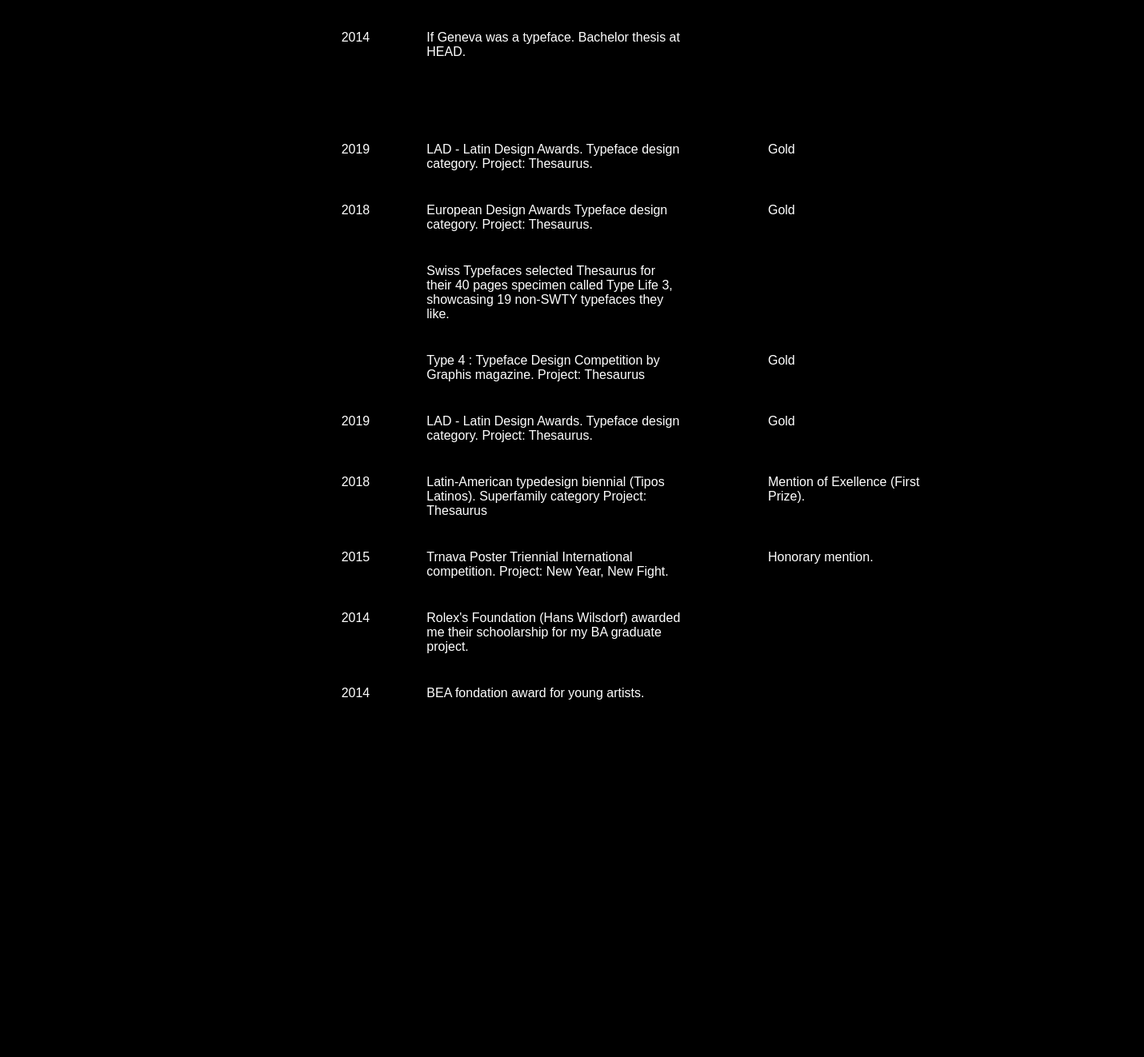
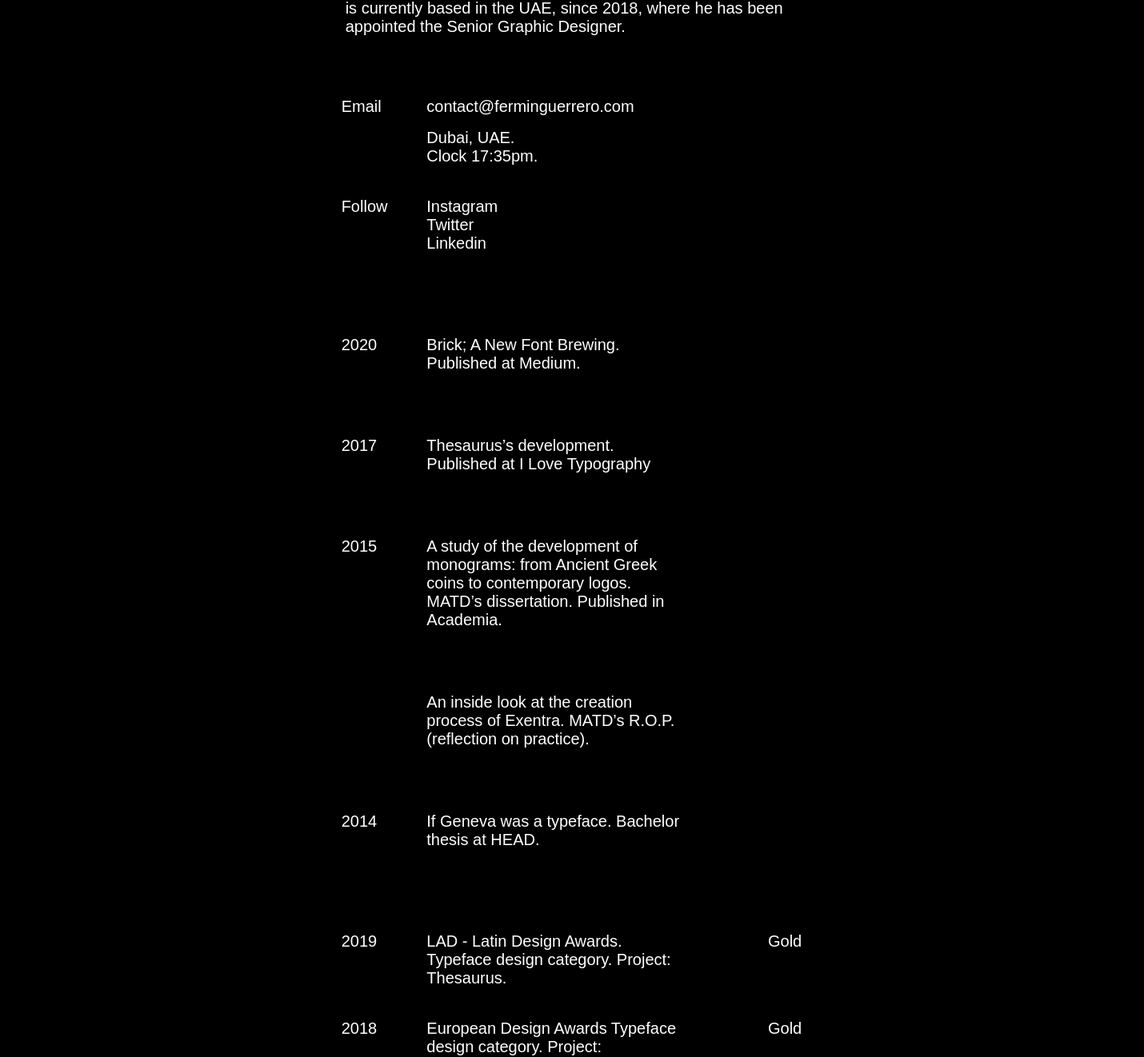
Before and after one commit to lalidiaz/FerminGuerreroWeb-NextJs, a Next.js app: page /about in a window 1280 px wide. Shown: the part 1328-2650 px from the top of the page at 80% size, 1430 px wide, since content can reach past the window. Before the commit the page ends 2244 px from the top, so only its background shows below. Built offline with nearby package versions, Linux system fonts and the light colour scheme; a web font is replaced by a local one.

Commit message:
add a button to top on scroll about page, fixes on about page

```diff
--- a/components/Awards/index.js
+++ b/components/Awards/index.js
@@ -4,29 +4,17 @@ import Grid from '@material-ui/core/Grid'
 import Box from '@material-ui/core/Box'
 
 const useStyles = makeStyles((theme) => ({
-  root: {
-    flexGrow: 1,
-    height: 30,
-    alignItems: 'center',
-    padding: '3px 30px 0px 30px',
-  },
-  li: {
-    listStyle: 'none',
-  },
-  a: {
-    textDecoration: 'none',
-    color: 'white',
-  },
-  premio:{
-    cursor:'pointer',
+  text: {
+    fontSize:20,
+    color:'white',
   }
 }))
 
 const Awards = () => {
   const classes = useStyles()
   return (
-    <>
-      <Grid item xs={12} container>
+    <section className={classes.text}>
+      <Grid item xs={12} container >
         <Grid container direction="row">
           <Grid item xs={0} lg={4} sm={4} />
           <Grid item xs={3} lg={1} sm={1}>
@@ -35,7 +23,7 @@ const Awards = () => {
             </Box>
           </Grid>
           <Grid item xs={6} lg={3} sm={3}>
-            <Box mb={5} mt={3} className={classes.premio}>
+            <Box mb={5} mt={3} >
               LAD - Latin Design Awards. Typeface design category. Project:
               Thesaurus.
             </Box>
@@ -61,7 +49,9 @@ const Awards = () => {
           </Grid>
           <Grid item lg={1}/>
           <Grid item xs={3} lg={2}>
+            <Box className={classes.text}>
             Gold
+            </Box>
           </Grid>
         </Grid>
       </Grid>
@@ -93,7 +83,9 @@ const Awards = () => {
           </Grid>
           <Grid item lg={1} />
           <Grid item xs={3} lg={2}>
-            Gold
+            <Box>
+             Gold
+            </Box>
           </Grid>
         </Grid>
       </Grid>
@@ -185,7 +177,7 @@ const Awards = () => {
           <Grid item xs={3} lg={2} />
         </Grid>
       </Grid>
-    </>
+    </section>
   )
 }
 export default Awards;
--- a/components/Background/index.js
+++ b/components/Background/index.js
@@ -5,10 +5,10 @@ import { makeStyles } from '@material-ui/core/styles';
 
 const useStyles = makeStyles((theme) => ({
   background: {
-    fontSize:22,
+    fontSize:20,
+    padding: 5,
   },
 }))
-
 
 const Background = () => {
   const classes = useStyles()
--- a/components/Contact/index.js
+++ b/components/Contact/index.js
@@ -3,19 +3,18 @@ import Grid from '@material-ui/core/Grid'
 import Box from '@material-ui/core/Box'
 
 const useStyles = makeStyles((theme) => ({
-  root: {
-    flexGrow: 1,
-    height: 30,
-    alignItems: 'center',
-    padding: '3px 30px 0px 30px',
-  },
   li: {
     listStyle: 'none',
   },
   a: {
+    fontSize:20,
     textDecoration: 'none',
-    color: 'black',
+    color: 'white',
   },
+  text: {
+    fontSize:20,
+    color:'white',
+  }
 }))
 
 const Contact = () => {
@@ -26,12 +25,12 @@ const Contact = () => {
         <Grid container direction="row">
           <Grid item xs={0} lg={4} sm={4} />
           <Grid item xs={3} lg={1} sm={1}>
-            <Box id="contact" mt={3} sm={1}>
+            <Box className={classes.text} id="contact" mt={3} sm={1}>
               Email
             </Box>
           </Grid>
           <Grid item xs={9} lg={2} sm={2}>
-            <Box mb={2} mt={3}>
+            <Box  className={classes.text}  mb={2} mt={3}>
               contact@ferminguerrero.com
             </Box>
           </Grid>
@@ -44,7 +43,7 @@ const Contact = () => {
           <Grid item xs={0} lg={4} sm={4} />
           <Grid item xs={3} lg={1} sm={1} />
           <Grid item xs={9} lg={2} sm={2}>
-            <Box>Dubai, UAE.</Box>
+            <Box  className={classes.text}>Dubai, UAE.</Box>
           </Grid>
         </Grid>
       </Grid>
@@ -54,7 +53,7 @@ const Contact = () => {
           <Grid item xs={0} lg={4} sm={4} />
           <Grid item xs={3} lg={1} sm={1} />
           <Grid item xs={9} lg={2} sm={2}>
-            <Box mb={5}>Clock 17:35pm.</Box>
+            <Box  className={classes.text}  mb={5}>Clock 17:35pm.</Box>
           </Grid>
         </Grid>
       </Grid>
@@ -63,10 +62,10 @@ const Contact = () => {
         <Grid container direction="row">
           <Grid item xs={0} lg={4} sm={4} />
           <Grid item xs={3} lg={1} sm={1}>
-            <Box mb={10}>Follow</Box>
+            <Box  className={classes.text}  mb={10}>Follow</Box>
           </Grid>
           <Grid item xs={3} sm={4}>
-            <Box mb={10}>
+            <Box  className={classes.text}  mb={10}>
               <li className={classes.li}>
                 <a
                   className={classes.a}
--- a/components/Prensa/index.js
+++ b/components/Prensa/index.js
@@ -3,25 +3,16 @@ import Grid from '@material-ui/core/Grid'
 import Box from '@material-ui/core/Box'
 
 const useStyles = makeStyles((theme) => ({
-  root: {
-    flexGrow: 1,
-    height: 30,
-    alignItems: 'center',
-    padding: '3px 30px 0px 30px',
-  },
-  li: {
-    listStyle: 'none',
-  },
-  a: {
-    textDecoration: 'none',
-    color: 'black',
-  },
+  text: {
+    fontSize:20,
+    color:'white',
+  }
 }))
 
 const Prensa = () => {
   const classes = useStyles()
   return (
-    <>
+    <section className={classes.text}>
       <Grid item xs={12} container>
         <Grid container direction="row">
           <Grid item xs={0} lg={4} sm={4} />
@@ -96,7 +87,7 @@ const Prensa = () => {
           </Grid>
         </Grid>
       </Grid>
-    </>
+    </section>
   )
 }
 export default Prensa;
--- /dev/null
+++ b/components/ScrollTop/index.js
@@ -0,0 +1,67 @@
+import { useState, useEffect } from 'react';
+import ExpandLessIcon from '@material-ui/icons/ExpandLess';
+import IconButton from '@material-ui/core/IconButton';
+import { makeStyles } from '@material-ui/core/styles';
+import { IoIosArrowRoundUp } from 'react-icons/io';
+
+
+const useStyles = makeStyles((theme) => ({
+  toTop: {
+    zIndex:2,
+    position:'fixed',
+    bottom: '5vh',
+    backgroundColor: 'none',
+    size:22,
+    color:'white',
+    "&:hover, &Mui-focusVisible": {
+      transition: '0.3s',
+    },
+    right: '5%',
+
+  },
+}))
+
+const ScrollTop = ({
+  showBelow
+}) =>{
+
+const classes = useStyles()
+
+const [show, setShow]= useState(showBelow ? false : true)
+
+useEffect(() =>{
+  if(showBelow) {
+    window.addEventListener(`scroll`, handleScroll)
+    return () => window.removeEventListener('scroll', handleScroll)
+  }
+})
+
+const handleScroll = () => {
+  if(window.pageYOffset > showBelow){
+    if (!show) setShow(true)
+  }else{
+    if (show) setShow(false)
+  }
+}
+
+const handleClick = () => {
+  window[`scrollTo`]({top: 990, behavior: 'smooth'})
+}
+
+  return (
+    <>
+    <div>
+      {show &&
+          <IoIosArrowRoundUp size={52} onClick={handleClick} className={classes.toTop} />
+      }
+    </div>
+
+    <style jsx>{`
+
+
+      `}</style>
+    </>
+  )
+}
+
+export default ScrollTop;
--- a/package.json
+++ b/package.json
@@ -9,6 +9,7 @@
   },
   "dependencies": {
     "@material-ui/core": "^4.11.0",
+    "@material-ui/icons": "^4.9.1",
     "dotenv": "^8.2.0",
     "isomorphic-unfetch": "^3.1.0",
     "next": "10.0.1",
--- a/pages/about/index.js
+++ b/pages/about/index.js
@@ -1,9 +1,9 @@
-import Background from 'components/Background'
-import Contact from 'components/Contact'
-import Prensa from 'components/Prensa'
-import Awards from 'components/Awards'
-import { makeStyles } from '@material-ui/core/styles'
-
+import Background from 'components/Background';
+import Contact from 'components/Contact';
+import Prensa from 'components/Prensa';
+import Awards from 'components/Awards';
+import { makeStyles } from '@material-ui/core/styles';
+import ScrollTop from 'components/ScrollTop';
 
     const useStyles = makeStyles((theme) => ({
       root: {
@@ -20,7 +20,7 @@ import { makeStyles } from '@material-ui/core/styles'
       },
       a: {
         textDecoration: 'none',
-        color: 'black',
+        color: 'white',
         width: '200px',
         background: 'yellow',
       },
@@ -32,9 +32,10 @@ import { makeStyles } from '@material-ui/core/styles'
         width: '40%',
       },
       img:{
-        width:'100%',
+        width:'1430px',
         height: 'auto',
         padding: '0px 20px 0px 20px',
+        marginBottom: '30px',
       }
     }))
 
@@ -43,11 +44,13 @@ import { makeStyles } from '@material-ui/core/styles'
 
       return (
         <div className={classes.root}>
-         {/* <section>
-          <img className={classes.img}  src="/aboutmepicture.jpg" alt="ferminImage" />
-        </section>  */}
+         <section>
+           <img className={classes.img}  src="/aboutmepicture.jpg" alt="ferminImage" />
+        </section>
+
 
           <section className="menuContainer">
+          <ScrollTop showBelow={1300} />
             {/* <div>
               <SideNav />
             </div> */}
```
Also changed, not shown: 1 other file (tests, documents, lock files or other folders).
